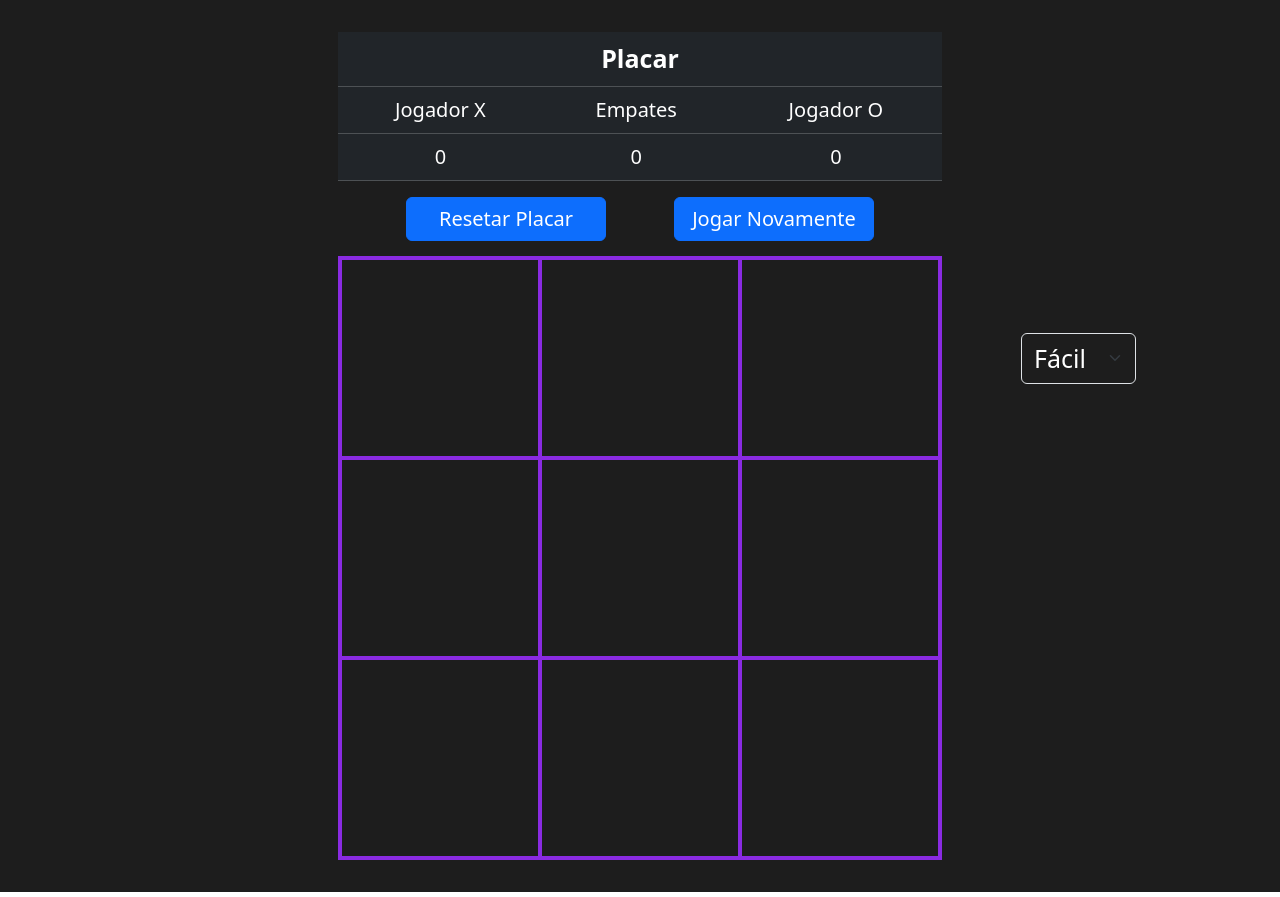
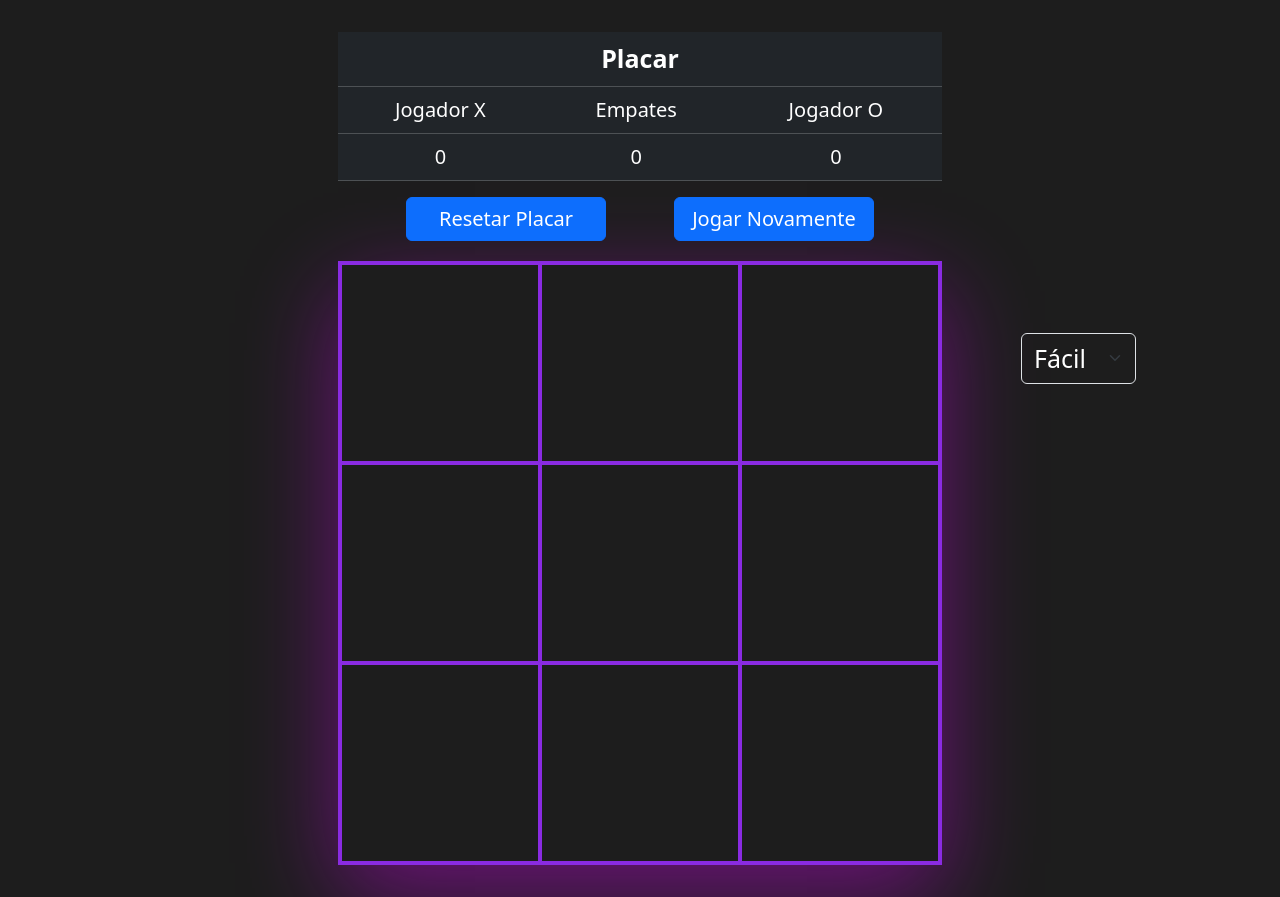
Before and after one commit to BernardoZanette/jogoDaVelhaReact, a React (Vite) app: page / in a window 1280 px wide. Built offline with nearby package versions, Linux system fonts and the light colour scheme.

Commit message:
css melhorado e código mais comentado.

```diff
--- a/src/App.css
+++ b/src/App.css
@@ -10,7 +10,8 @@ body {
 }
 
 #container {
-  margin-top: 15px !important;
+  margin-top: 20px !important;
+  box-shadow: rgba(225, 0, 255, 0.4) 0px 30px 90px;
 }
 
 .divBotoes {
--- a/src/App.jsx
+++ b/src/App.jsx
@@ -55,10 +55,11 @@ function App() {
 
   const handleJogar = (index) => {
     if (quadrados[index] !== null) return
-
+    // Atualiza o vetor dos quadrados.
     const novoVetor = [...quadrados]
     novoVetor[index] = turno
     setQuadrados(novoVetor)
+    // jogada
     setJogadasJogador(jogadasJogador+1);
 
     verificarVitoria(novoVetor);
@@ -71,7 +72,8 @@ function App() {
     localStorage.setItem('vitoriasO', vitoriasO);
     localStorage.setItem('empates', empates);
     localStorage.setItem('dificuldade', dificuldade);
-    localStorage.setItem('jogadas', jogadasJogador);
+    // como fica 0 depois da primeira jogada, soma +1 para, depois da primeira jogada, ficar 1 no localstorage.
+    localStorage.setItem('jogadas', jogadasJogador+1);
   };
 
   const verificarVitoria = (novoVetor) => {
@@ -79,6 +81,7 @@ function App() {
       const primeiro = novoVetor[combo[0]];
       const segundo = novoVetor[combo[1]];
       const terceiro = novoVetor[combo[2]];
+      // vetrifica pelos combos se a vitória foi dada.
       if (primeiro !== null && primeiro == segundo && segundo == terceiro) {
         primeiro == "X" ? setVitoriasX(vitoriasX+1) : setVitoriasO(vitoriasO+1);
         primeiro == "X" ? setTurno("X") : setTurno("O");
@@ -86,7 +89,8 @@ function App() {
         ganhou = true;
       }
     });
-    if(jogadasJogador == 4 && !ganhou) {
+    const empateVetor = novoVetor.filter(a => a !== null);
+    if(empateVetor.length == 9 && !ganhou) {
       setEmpates(empates+1);
       setEmpatou(true);
       setShowModal(true);
@@ -102,9 +106,11 @@ function App() {
 
       if (
         (!primeiro || !segundo || !terceiro) &&
-        ((primeiro == verificador && primeiro == segundo) ||
-        (segundo == verificador && segundo == terceiro) ||
-        (primeiro == verificador && primeiro == terceiro))
+        (
+          (primeiro == verificador && primeiro == segundo) ||
+          (segundo == verificador && segundo == terceiro) ||
+          (primeiro == verificador && primeiro == terceiro)
+        )
       ) {
           if (primeiro == verificador && primeiro == segundo) indexJogada = combo[2];
           if (segundo == verificador && segundo == terceiro) indexJogada = combo[0];
@@ -136,11 +142,11 @@ function App() {
       quadradosPosJogada[jogada] = "O";
     }
     else {
-      // X pode ganhar? Então impede.
-      jogou = impedirOuGanhar("X", quadradosPosJogada, indexJogada)
+      // O pode ganhar? Então ganha
+      jogou = impedirOuGanhar("O", quadradosPosJogada, indexJogada)
 
-      // Não tem o que impedir, então: O pode ganhar? Então ganha.
-      if (!jogou) jogou = impedirOuGanhar("O", quadradosPosJogada, indexJogada)
+      // X vai ganhar? impede
+      if (!jogou) jogou = impedirOuGanhar("X", quadradosPosJogada, indexJogada)
 
       // Não consegue ganhar, então joga aleatório.
       if(!jogou) {
@@ -185,7 +191,7 @@ function App() {
       </div>
       <Jogo quadrados={quadrados} clique={handleJogar}/>
       <Modal mostrar={showModal} empatou={empatou} vencedor={turno} onJogarNovamente={handleJogarNovamente} modalFechado={modalFechado} setModalFechado={setModalFechado}/>
-      <Dificuldade dificuldade={dificuldade} setDificuldade={setDificuldade}/>
+      <Dificuldade dificuldade={dificuldade} setDificuldade={setDificuldade} jogadas={jogadasJogador}/>
     </div>
   )
 }
--- a/src/Dificuldade.css
+++ b/src/Dificuldade.css
@@ -12,3 +12,7 @@
 #dificuldade option {
     color: black !important;
 }
+
+#dificuldade:disabled {
+    border: solid 1px red;
+}
--- a/src/Dificuldade.jsx
+++ b/src/Dificuldade.jsx
@@ -1,14 +1,14 @@
 import './Dificuldade.css';
 import Form from 'react-bootstrap/Form';
 
-const Dificuldade = ({dificuldade, setDificuldade}) => {
+const Dificuldade = ({dificuldade, setDificuldade, jogadas}) => {
 
   const handleChange = (event) => {
     setDificuldade(event.target.value);
   };
 
   return(
-    <Form.Select id="dificuldade" value={dificuldade} onChange={handleChange}>
+    <Form.Select id="dificuldade" disabled={jogadas > 0} value={dificuldade ? dificuldade : "Fácil"} onChange={handleChange}>
       <option value={"Fácil"}>Fácil</option>
       <option value={"Difícil"}>Difícil</option>
     </Form.Select>
--- a/src/Jogo.css
+++ b/src/Jogo.css
@@ -11,5 +11,6 @@
 }
 .quadrado {
     font-size: 80px;
-    color: rgb(255, 255, 255);
+    text-shadow: 0 0 10px #ca1bff, 0 0 20px #eb9bff, 0 0 30px #b000e6, 0 0 40px #b000e6, 0 0 50px #b000e6, 0 0 60px #b000e6, 0 0 70px #b000e6;
+    color: rgb(250, 238, 255);
 }
--- a/src/Jogo.jsx
+++ b/src/Jogo.jsx
@@ -3,6 +3,7 @@ import Quadrado from './Quadrado.jsx'
 
 const Jogo = ({quadrados, clique}) => {
 
+  // container com todos os quadrados com função de clique para determinar valor no vetor quadrados.
   return (
     <div id='container'>
       <Quadrado valor={quadrados[0]} onClick={() => clique(0)}/>
```
